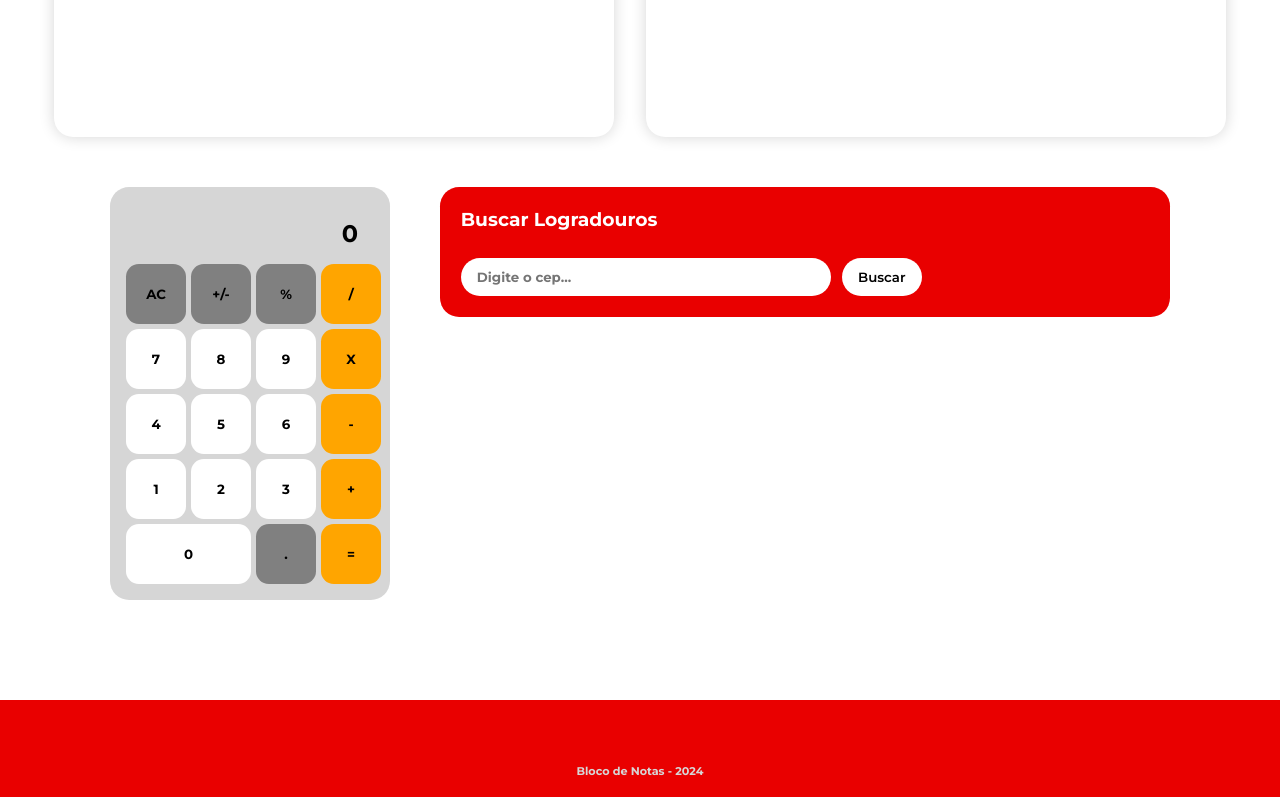
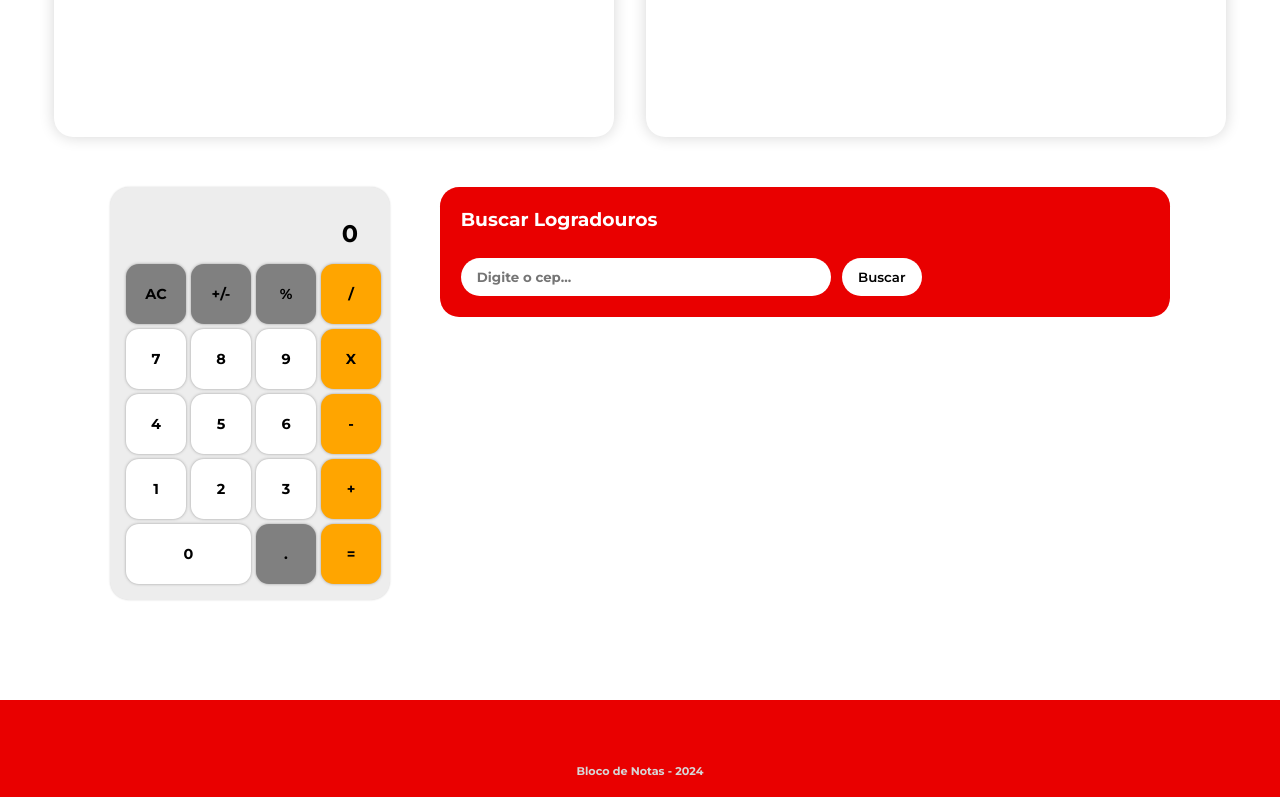
Before and after one commit to victorsz08/blocodenotas, a React (Vite) app: page / in a window 1280 px wide. Shown: the part 563-1360 px from the top of the page. Built offline with nearby package versions, Linux system fonts and the light colour scheme; no server answers.

Commit message:
Ajustes no design da calculadora

```diff
--- a/src/components/Calculator/calculator.module.css
+++ b/src/components/Calculator/calculator.module.css
@@ -1,8 +1,9 @@
 .calculator_container {
     padding: 1rem;
     max-width: 280px;
-    background-color: #d6d6d6;
+    background-color: #ededed;
     border-radius: 1.2rem;
+    box-shadow: 0 0 2px #d6d6d6;
 }
 
 .calculator_container .results {
@@ -23,7 +24,9 @@
     border: none;
     border-radius: .8rem;
     font-weight: 700;
+    font-size: .9rem;
     cursor: pointer;
+    box-shadow: 0 0 3px #9c9c9c;
 }
 
 .box_1 {
```
